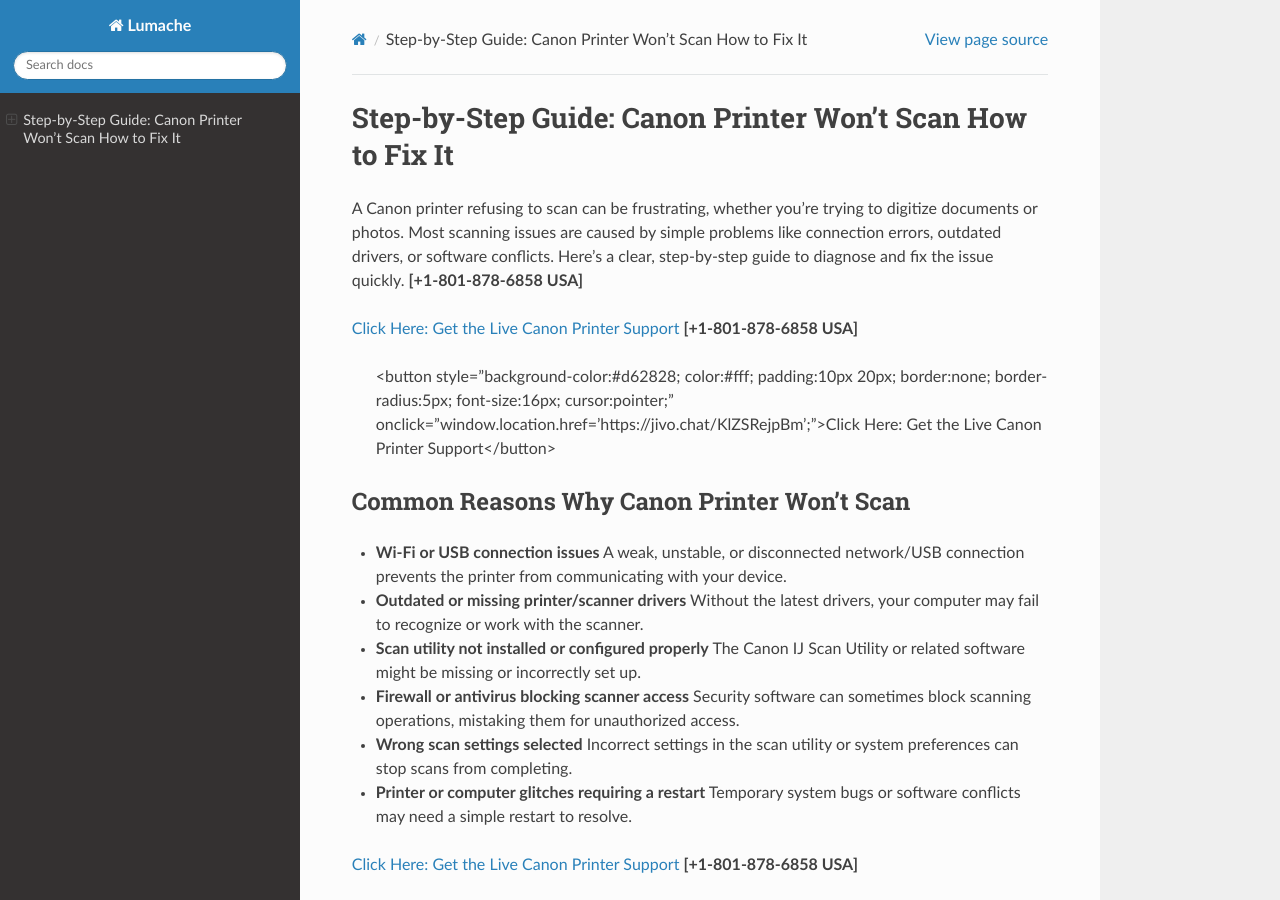
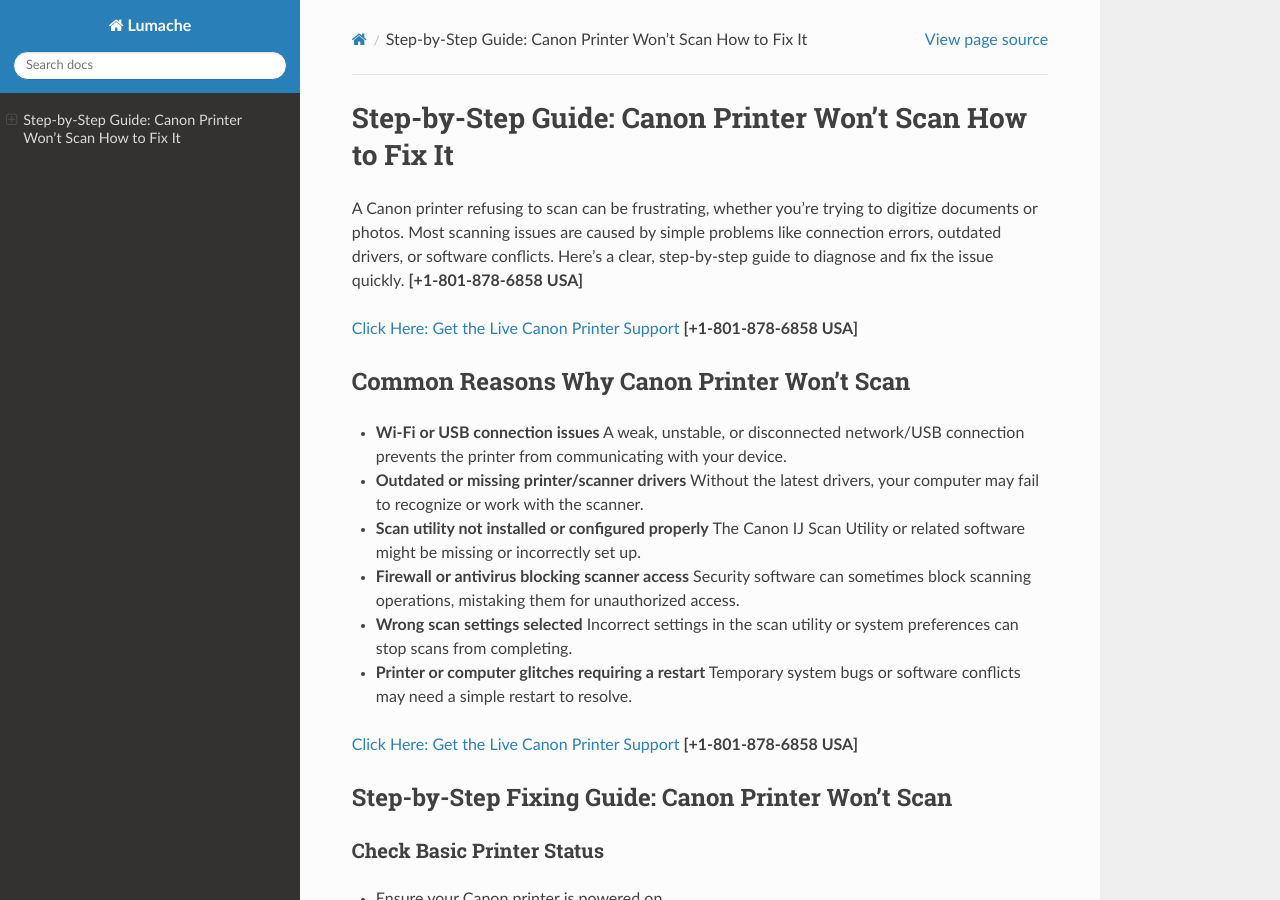
Before and after one commit to tomtomgarry/canonscan, a Sphinx documentation site: the page built from docs/source/index.rst, in a window 1280 px wide and 900 px high. Built offline with Sphinx 7.4.7 and the Read the Docs theme 3.1.0, drawn with Linux system fonts in a browser that asks for light colours.

Commit message:
Update index.rst

```diff
--- a/docs/source/index.rst
+++ b/docs/source/index.rst
@@ -8,7 +8,7 @@
 `Click Here: Get the Live Canon Printer Support <https://jivo.chat/KlZSRejpBm>`_     **[+1-801-878-6858 USA]**
 
 
-    <button style="background-color:#d62828; color:#fff; padding:10px 20px; border:none; border-radius:5px; font-size:16px; cursor:pointer;" onclick="window.location.href='https://jivo.chat/KlZSRejpBm';">Click Here: Get the Live Canon Printer Support</button>
+
 
 Common Reasons Why Canon Printer Won’t Scan
 --------------------------------------------
```
